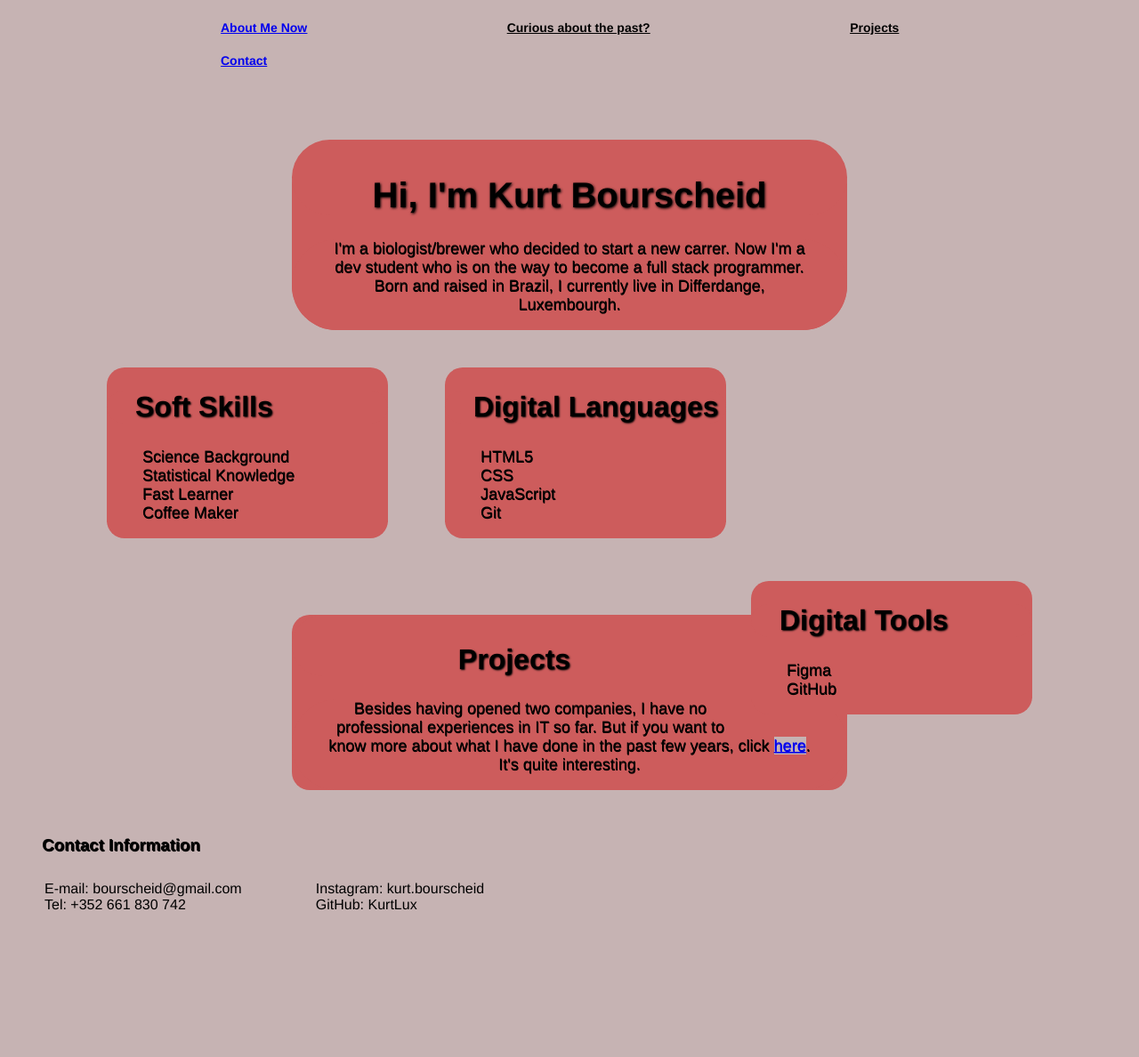
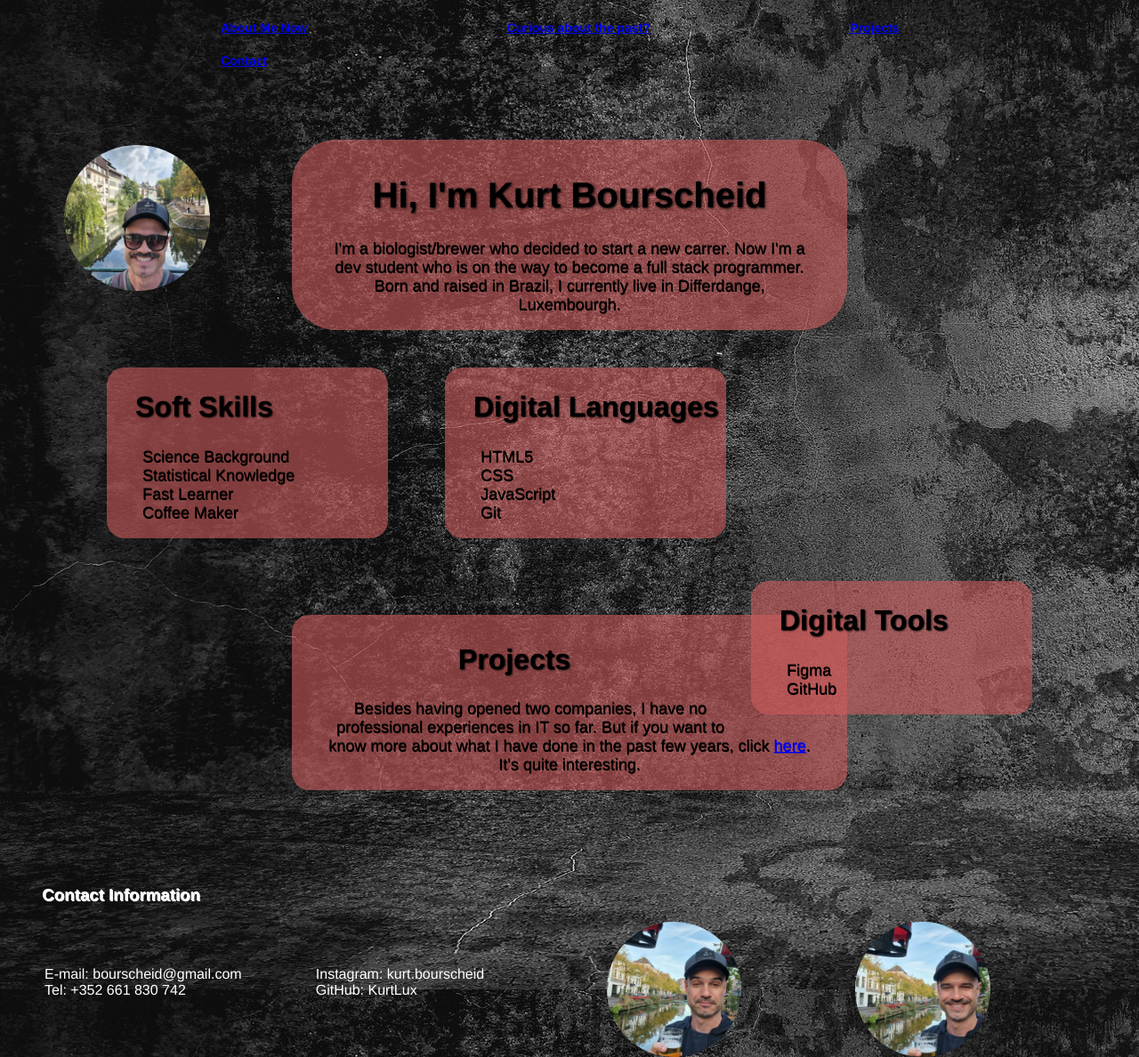
Before and after one commit to KurtLux/portfolio, a plain HTML site: page index.html in a window 1280 px wide. Shown: the part 13-1201 px from the top of the page at 89% size. Before the commit the page ends 1071 px from the top, so only its background shows below. Drawn offline with Linux system fonts and the light colour scheme.

Commit message:
"Main page, second version with bg and pics"

```diff
--- a/index.html
+++ b/index.html
@@ -9,19 +9,25 @@
 </head>
 <nav>
     <ul class="nav">
-        <li><a href="abouteme">About Me Now</a></li>
-        <li>Curious about the past?</li>
-        <li>Projects</li>
-        <li><a href="contact">Contact</a></li>
+        <li><a href="#aboutme" style=color:aliceblue">About Me Now</a></li>
+        <li><a href="./past.html">Curious about the past?</a></li>
+        <li><a href="#projects">Projects</a></li>
+        <li><a href="#contact">Contact</a></li>
     </ul>
 </nav>
-<body>
+<body background="./resources/old-black-background-grunge-texture-blackboard-chalkboard-concrete.jpg">
+    <aside>
+        <img src="./resources/20220915_143221.jpg" class="photo" style="margin-top: 70px;">
+    </aside>
     <div class="aboutme">
+
         <h1>Hi, I'm Kurt Bourscheid</h1>
         <p>I'm a biologist/brewer who decided to start a new carrer. Now I'm
             a dev student who is on the way to become a full stack programmer.
         Born and raised in Brazil, I currently live in Differdange, Luxembourgh.</p>
+
     </div>
+
     <section class="softskills">
         <h2>Soft Skills</h2>
         <ul>
@@ -53,7 +59,7 @@
         <h2>Projects</h2>
         <p>Besides having opened two companies, I have no professional experiences in
              IT so far. But if you want to know more about what I have done in the
-             past few years, click <a href="./past.html">here</a>. It's quite interesting.
+             past few years, click <a href="./past.html" id="link">here</a>. It's quite interesting.
         </p>
     </section>
     <footer class="contact">
@@ -68,6 +74,12 @@
             <br>
             GitHub: KurtLux
         </div>
+        <div>
+            <img src="./resources/20220921_190730.jpg" class="photo1">
+        </div>
+        <div>
+            <img src="./resources/20220921_190733.jpg" class="photo2">
+        </div>
     </footer>
 </body>
 </html>
--- a/resources/styles.css
+++ b/resources/styles.css
@@ -11,10 +11,22 @@
     padding-left: 20px;
     padding-right: 20px;
 }
+.nav li:link {
+    color: white;
+}
+.nav li:visited {
+    color: coral;
+}
+.nav li:hover {
+    color: burlywood;
+}
+.nav li:active {
+    color: white;
+}
 
 * {
     font-family: Helvetica, sans-serif;
-    background-color: rgb(198, 179, 179);
+    opacity: 97;
 }
 
 .aboutme {
@@ -22,8 +34,9 @@
     margin-top: 5em;
     margin-left: 20em;
     margin-right: 20em;
-    background-color: indianred;
+    background-color: rgba(205, 92, 92, .6);
     border-radius: 50px;
+
 }
 
 .aboutme h1 {
@@ -31,14 +44,12 @@
     text-shadow: 1px 1px 3px ;
     font-weight: 700;
     font-size: 40px;
-    background-color: indianred;
     padding-top: 1em;
     border-radius: 50px;
 }
 .aboutme p {
     text-align: center;
     font-size: 18px;
-    background-color: indianred;
     padding-bottom: 1em;
     border-radius: 50px;
     padding-left: 2em;
@@ -46,16 +57,24 @@
     text-shadow: 0.5px 0.5px 0.5px;
     }
 
+.photo {
+    float:left;
+    width: 13%;
+    height: 13%;
+    border-radius: 50%;
+    margin-left: 4em;
+
+}
+
 .softskills {
     float: left;
     width: 25%;
-    background-color: indianred;
+    background-color: rgba(205, 92, 92, .6);
     border-radius: 20px;
     margin: 1.5em;
     margin-left: 7em;
 }
 .softskills h2 {
-    background-color: indianred;
     border-radius: 20px;
     text-shadow: 1px 1px 2px;
     font-weight: 700;
@@ -64,26 +83,20 @@
 }
 
 .softskills ul {
-    background-color: indianred;
     font-size: 18px;
     list-style-type: none;
     text-shadow: 0.5px 0.5px 0.5px;
 }
 
-.softskills li {
-    background-color: indianred;
-}
-
 .languages {
     float: left;
     width: 25%;
-    background-color: indianred;
+    background-color: rgba(205, 92, 92, .6);
     border-radius: 20px;
     margin: 1.5em;
     margin-left: 2.5em;
 }
 .languages h2 {
-    background-color: indianred;
     border-radius: 20px;
     text-shadow: 1px 1px 2px;
     font-weight: 700;
@@ -92,27 +105,21 @@
 }
 
 .languages ul {
-    background-color: indianred;
     font-size: 18px;
     list-style-type: none;
     text-shadow: 0.5px 0.5px 0.5px;
 }
 
-.languages li {
-    background-color: indianred;
-}
-
 .tools {
         float: right;
         width: 25%;
-        background-color: indianred;
+        background-color: rgba(205, 92, 92, .6);
         border-radius: 20px;
         margin: 1.5em;
         margin-right: 7em;
         margin-left: 1em;
 }
 .tools h2 {
-        background-color: indianred;
         border-radius: 20px;
         text-shadow: 1px 1px 2px;
         font-weight: 700;
@@ -121,19 +128,15 @@
     }
 
 .tools ul {
-        background-color: indianred;
         font-size: 18px;
         list-style-type: none;
         text-shadow: 0.5px 0.5px 0.5px;
 }
 
-.tools li {
-    background-color: indianred;
-}
 .projects {
     display: block;
     width: auto;
-    background-color: indianred;
+    background-color: rgba(205, 92, 92, .6);
     border-radius: 20px;
     margin: 2em;
     margin-top: 20em;
@@ -146,7 +149,6 @@
     text-shadow: 1px 1px 2px ;
     font-weight: 700;
     font-size: 32px;
-    background-color: indianred;
     padding-top: 1em;
     border-radius: 50px;
 }
@@ -154,7 +156,6 @@
 .projects p {
     text-align: center;
     font-size: 18px;
-    background-color: indianred;
     padding-bottom: 1em;
     border-radius: 50px;
     text-shadow: 0.5px 0.5px 0.5px;
@@ -165,19 +166,20 @@
 .contact {
     width: auto;
     margin-top: 2em;
+    color: white;
 }
 
 .contact h3 {
     padding-left: 2.1em;
     text-shadow: 1px 1px 0.5px;
-    padding-top: 1em;
+    padding-top: 4em;
 }
 
 .footleft {
     font-size: 16px;
     margin-left: 2em;
     margin-right: auto;
-    padding-top: 10px;
+    padding-top: 50px;
     padding-left: 10px;
     padding-right: 10px;
     width: 20%;
@@ -190,7 +192,7 @@
     font-size: 16px;
     margin-left: 2em;
     margin-right: auto;
-    padding-top: 10px;
+    padding-top: 50px;
     padding-left: 10px;
     padding-right: 10px;
     width: 20%;
@@ -198,3 +200,19 @@
     display: inline;
     margin-bottom: 2em;
 }
+
+.photo1 {
+    float: left;
+    width: 12%;
+    height: 12%;
+    border-radius: 50%;
+    margin-left: 4em;
+}
+
+.photo2 {
+    float: left;
+    width: 12%;
+    height: 12%;
+    border-radius: 50%;
+    margin-left: 8em;
+}
```
Also changed, not shown: resources/old-black-background-grunge-texture-blackboard-chalkboard-concrete.jpg (added).
